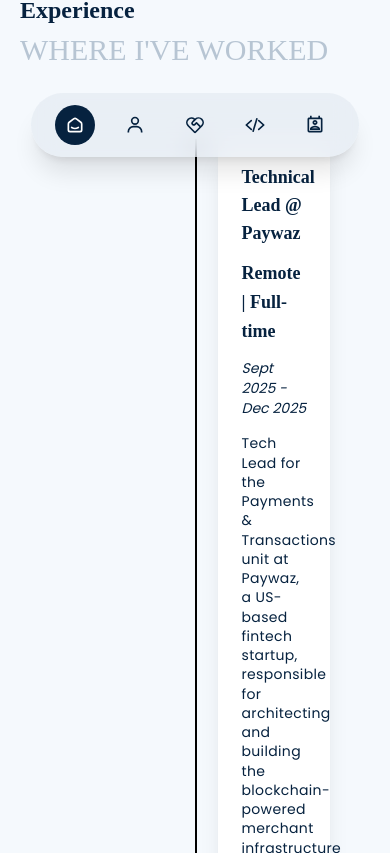
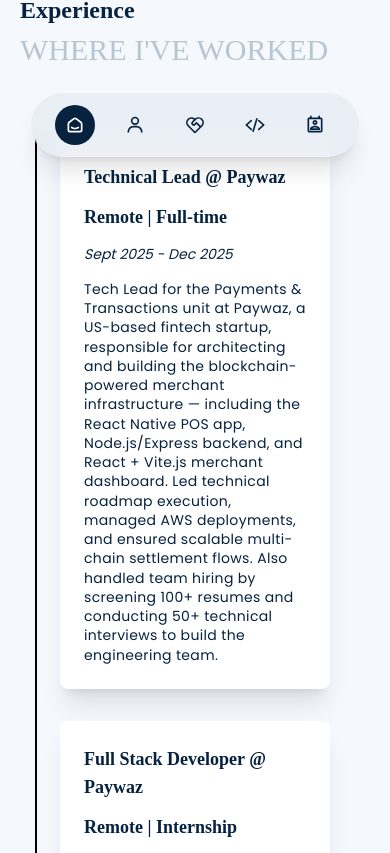
Before and after one commit to akash-kumar-saw/portfolio, a React (Vite) app: page / in a window 390 px wide. Shown: the part 1531-2384 px from the top of the page. Built offline with nearby package versions, Linux system fonts and the light colour scheme; a web font is replaced by a local one.

Commit message:
Updated src/components/Experience.jsx

```diff
--- a/src/components/Experience.jsx
+++ b/src/components/Experience.jsx
@@ -18,37 +18,30 @@
         <div className="relative wrap overflow-hidden p-10 h-full">
 
           <div
-            className="border-2-2 absolute border-opacity-20 border-gray-700 h-full border"
+            className="border-2-2 absolute border-opacity-20 border-gray-700 h-full border hidden lg:block"
             style={{ left: "50%" }}
+          ></div>
+
+          <div
+            className="border-2-2 absolute border-opacity-20 border-gray-700 h-full border lg:hidden"
+            style={{ left: "15px" }}
           ></div>
 
           {experienceData.experience_content.map((job, i) => (
             <div
               className={`mb-8 flex justify-between items-center w-full ${
-                i % 2 === 0 ? "right-timeline" : "left-timeline"
+                i % 2 === 0 ? "lg:flex-row-reverse" : "lg:flex-row"
               }`}
               key={i}
               data-aos="fade-up"
               data-aos-delay={i * 300}
             >
-              <div
-                className={`order-1 w-5/12 ${
-                  i % 2 === 0 ? "md:text-right" : "md:text-left"
-                }`}
-              >
-              </div>
+              <div className="hidden lg:block lg:w-5/12"></div>
+
+              <div className="hidden lg:block absolute left-1/2 w-6 h-6 bg-black rounded-full -ml-3 border-4 border-black z-10"></div>
 
               <div
-                className={`order-1 w-5/12 p-6 rounded-lg shadow-xl ${
-                  i % 2 === 0
-                    ? "md:text-left bg-white"
-                    : "md:text-right bg-white"
-                }`}
-                style={{
-                  order: i % 2 === 0 ? 2 : 0,
-                  marginLeft: i % 2 === 0 ? "2.5rem" : "0",
-                  marginRight: i % 2 !== 0 ? "2.5rem" : "0",
-                }}
+                className="w-full lg:w-5/12 p-6 rounded-lg shadow-xl bg-white"
               >
 
                 <h3 className="mb-3 font-bold text-lg text-primary_blue">
```
